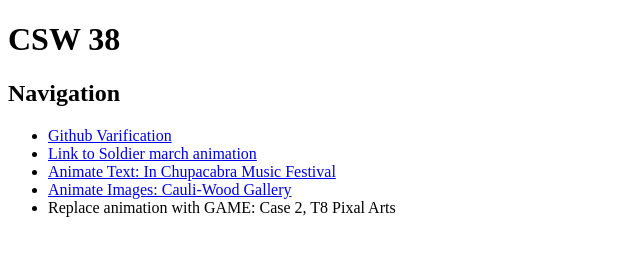
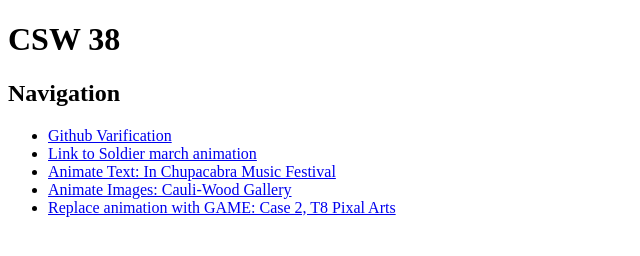
Before and after one commit to Kass-S/Kass-S.github.io, a plain HTML site: page index.html in a window 1280 px wide. Shown: the whole page, without its empty margins (0-640 px from the left). Drawn offline with Linux system fonts and the light colour scheme.

Commit message:
fixed the link for pixal art

```diff
--- a/index.html
+++ b/index.html
@@ -16,7 +16,7 @@
          <li> <a href="HWSoldiersScrapbook/ss_dday.html">Link to Soldier march animation</a></li>
          <li><a href="HWChupacabra/cf_home.html">Animate Text: In Chupacabra Music Festival</a></li>
          <li><a href="HWCauliWoodGallery/cw_home.html">Animate Images: Cauli-Wood Gallery </a></li>
-         <li><a href="HWPixalArtsAndEntertainment/paa_game.html"></a>Replace animation with GAME: Case 2, T8 Pixal Arts</li>
+         <li><a href="HWPixalArtsAndEntertainment/paa_game.html">Replace animation with GAME: Case 2, T8 Pixal Arts</a></li>
       </ul>
    </nav>
 
```
